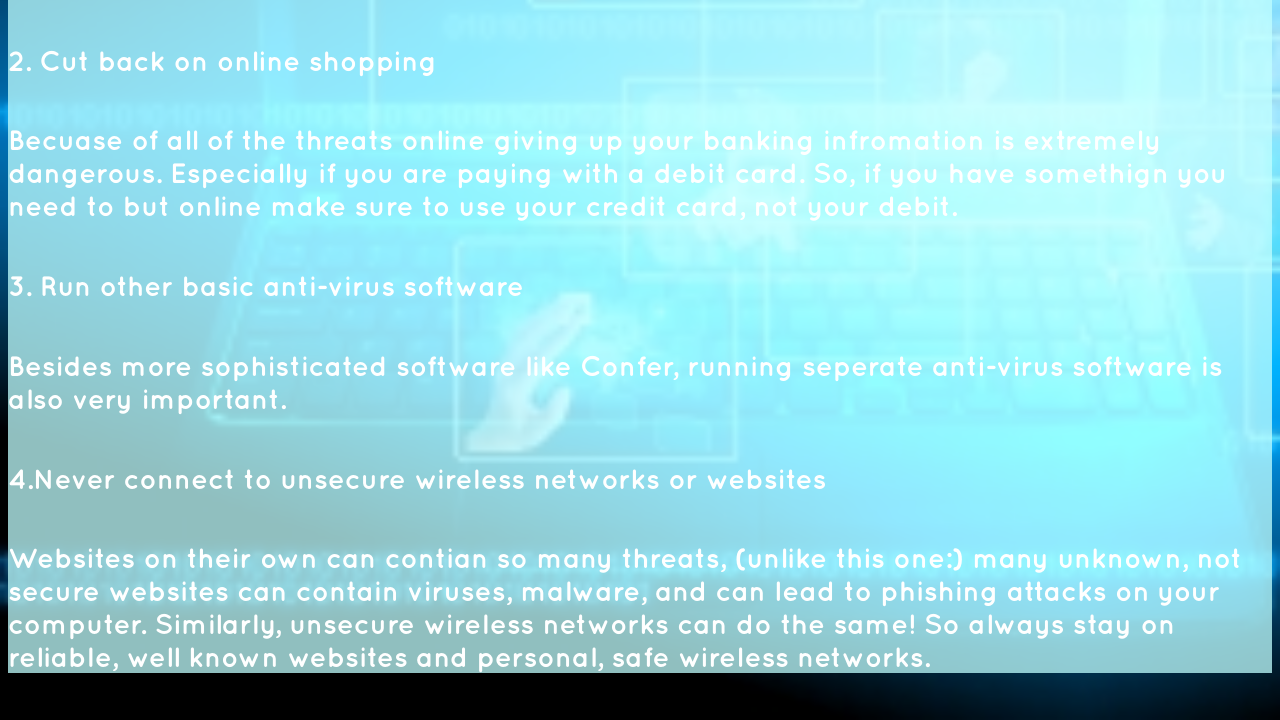
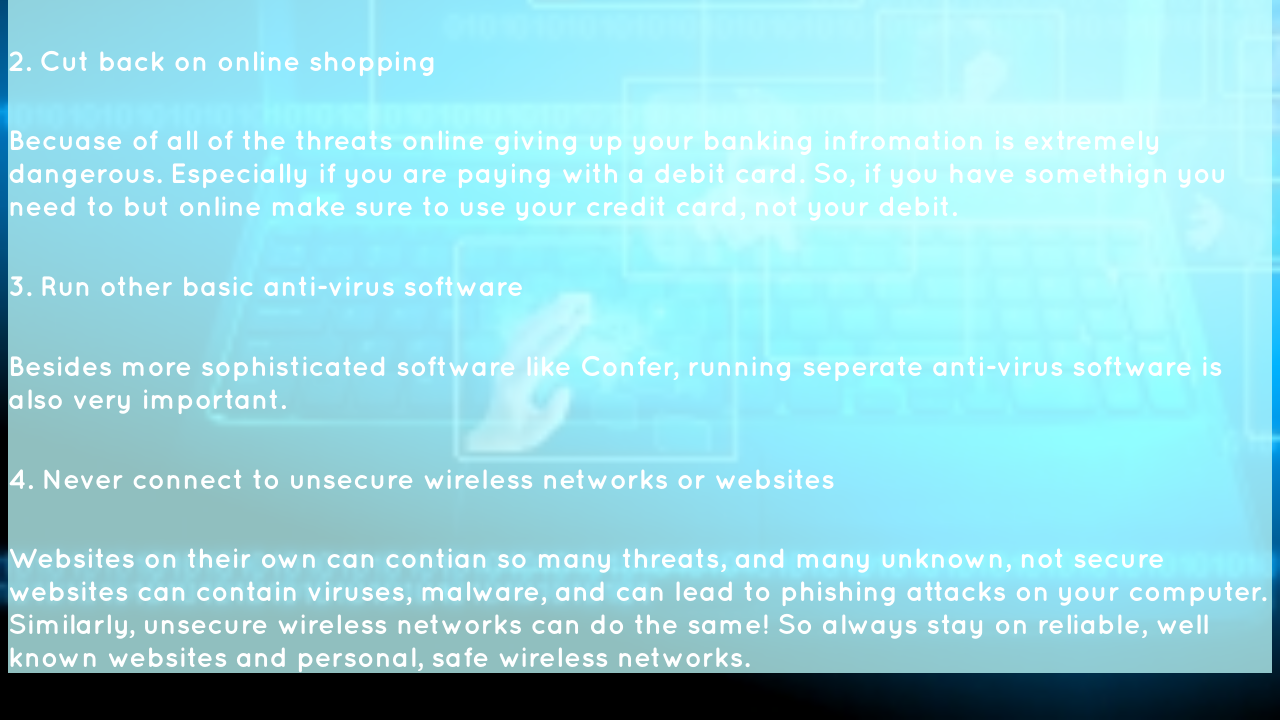
Before and after one commit to katherinequinlivan/20Time, a plain HTML site: page tipsAndTricks.html in a window 1280 px wide. Shown: the part 529-1249 px from the top of the page. Drawn offline with Linux system fonts and the light colour scheme.

Commit message:
VERSION 2 MILESTONE CHANGES

```diff
--- a/tipsAndTricks.html
+++ b/tipsAndTricks.html
@@ -18,13 +18,13 @@
 	<div class = "threats">
 
 		<h5> 1. Download Confer </h5>
-		<h5>Confer is a lightweight sensor that detects and prevents cyber threats. It connects you to a community of people who have found a cyber threat, and will keep you safe. They are constantly analazing and then improving their product to always have the upper hand against any cyber threats. </h5>
+		<h5> Confer is a lightweight sensor that detects and prevents cyber threats. It connects you to a community of people who have found a cyber threat, and will keep you safe. They are constantly analazing and then improving their product to always have the upper hand against any cyber threats. </h5>
 		<h5>2. Cut back on online shopping </h5>
 		<h5> Becuase of all of the threats online giving up your banking infromation is extremely dangerous. Especially if you are paying with a debit card. So, if you have somethign you need to but online make sure to use your credit card, not your debit. </h5>
 		<h5>3. Run other basic anti-virus software </h5>
 		<h5> Besides more sophisticated software like Confer, running seperate anti-virus software is also very important. </h5>
-		<h5>4.Never connect to unsecure wireless networks or websites </h5>
-		<h5> Websites on their own can contian so many threats, (unlike this one:) many unknown, not secure websites can contain viruses, malware, and can lead to phishing attacks on your computer. Similarly, unsecure wireless networks can do the same! So always stay on reliable, well known websites and personal, safe wireless networks. </h5>
+		<h5>4. Never connect to unsecure wireless networks or websites </h5>
+		<h5> Websites on their own can contian so many threats, and many unknown, not secure websites can contain viruses, malware, and can lead to phishing attacks on your computer. Similarly, unsecure wireless networks can do the same! So always stay on reliable, well known websites and personal, safe wireless networks. </h5>
 
 
 
```
